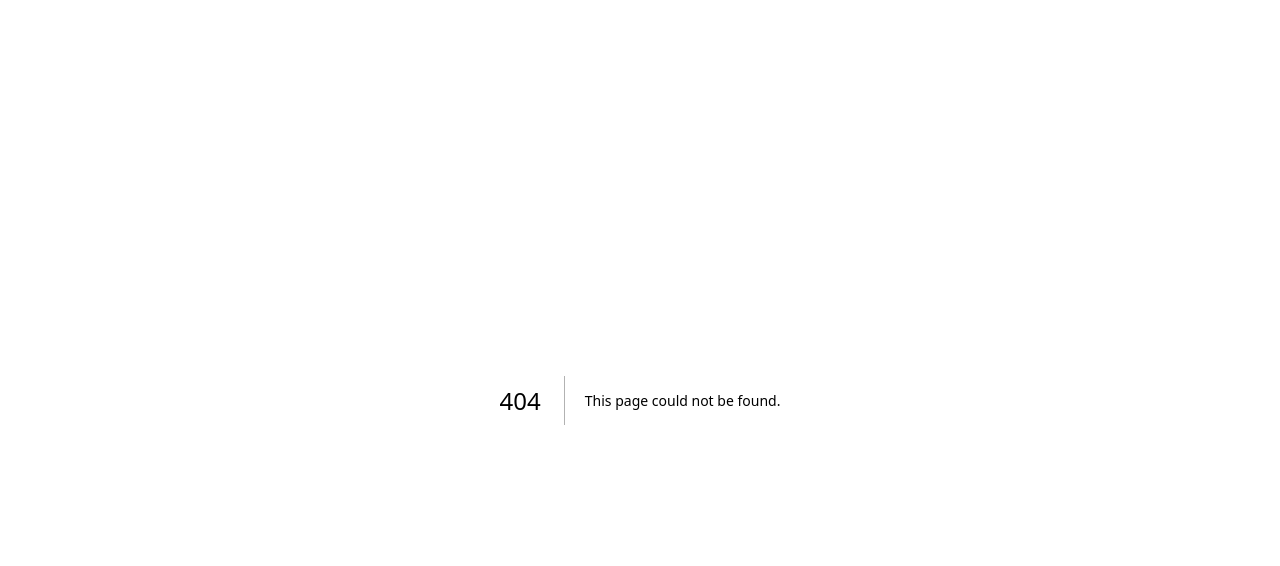
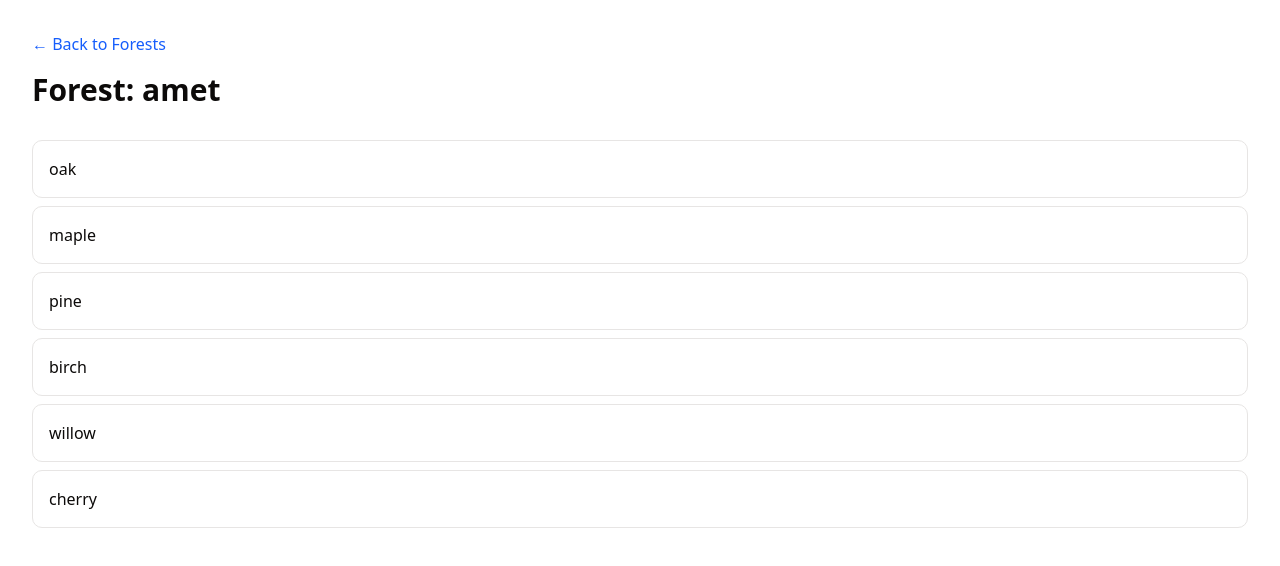
Before and after one commit to kantord/arborate, a Next.js app: page /forests/amet in a window 1280 px wide. Before the commit this address had no page. Shown: the top 566 px of the page. Built offline with nearby package versions, Linux system fonts and the light colour scheme.

Commit message:
add basic fake pages

```diff
--- /dev/null
+++ b/src/app/forests/[forestName]/page.tsx
@@ -0,0 +1,48 @@
+import Link from "next/link";
+
+// Fake data for trees
+const trees = [
+  "oak",
+  "maple",
+  "pine",
+  "birch",
+  "willow",
+  "cherry"
+];
+
+type Props = {
+  params: {
+    forestName: string;
+  };
+};
+
+export default function ForestPage({ params }: Props) {
+  const { forestName } = params;
+
+  return (
+    <main className="min-h-screen p-8">
+      <div className="mb-8">
+        <Link
+          href="/"
+          className="text-blue-600 hover:underline mb-4 inline-block"
+        >
+          ← Back to Forests
+        </Link>
+        <h1 className="text-3xl font-bold">Forest: {forestName}</h1>
+      </div>
+
+      <ul className="space-y-2">
+        {trees.map((tree) => (
+          <li key={tree}>
+            <Link
+              href={`/forests/${forestName}/trees/${tree}`}
+              className="block p-4 border rounded-lg hover:bg-gray-50 transition-colors"
+            >
+              {tree}
+            </Link>
+          </li>
+        ))}
+      </ul>
+    </main>
+  );
+}
--- a/src/app/edit/layout.tsx
+++ b/src/app/forests/[forestName]/trees/[treeName]/layout.tsx
@@ -1,18 +1,27 @@
 import { ReactNode } from "react"
 import { Button } from "@/components/ui/button"
 import { CircleArrowLeft } from "lucide-react"
+import Link from "next/link"
 
 type Props = {
   children: ReactNode
+  params: {
+    forestName: string;
+  };
 }
 
-export default function EditLayout({ children }: Props) {
+export default function EditLayout({ children, params }: Props) {
+  const { forestName } = params;
+
   return (
     <>
       <nav className="fixed top-2 left-2 right-2 bg-gray-50/30 backdrop-blur-md border-1 border-black/15 z-20 rounded-md p-2 shadow-lg">
-        <Button size="sm" variant="outline">
-          <CircleArrowLeft />
-          Back</Button>
+        <Link href={`/forests/${forestName}`}>
+          <Button size="sm" variant="outline">
+            <CircleArrowLeft />
+            Back
+          </Button>
+        </Link>
       </nav>
       {children}
     </>
--- /dev/null
+++ b/src/app/page.tsx
@@ -0,0 +1,31 @@
+import Link from "next/link";
+
+// Fake data for forests
+const forests = [
+  "foobar",
+  "lorem",
+  "ipsum",
+  "dolor",
+  "sit",
+  "amet"
+];
+
+export default function Home() {
+  return (
+    <main className="min-h-screen p-8">
+      <h1 className="text-3xl font-bold mb-8">Forests</h1>
+      <ul className="space-y-2">
+        {forests.map((forest) => (
+          <li key={forest}>
+            <Link
+              href={`/forests/${forest}`}
+              className="block p-4 border rounded-lg hover:bg-gray-50 transition-colors"
+            >
+              {forest}
+            </Link>
+          </li>
+        ))}
+      </ul>
+    </main>
+  );
+}
```
Also changed, not shown: src/app/forests/[forestName]/trees/[treeName]/page.tsx (renamed from src/app/edit/page.tsx).
